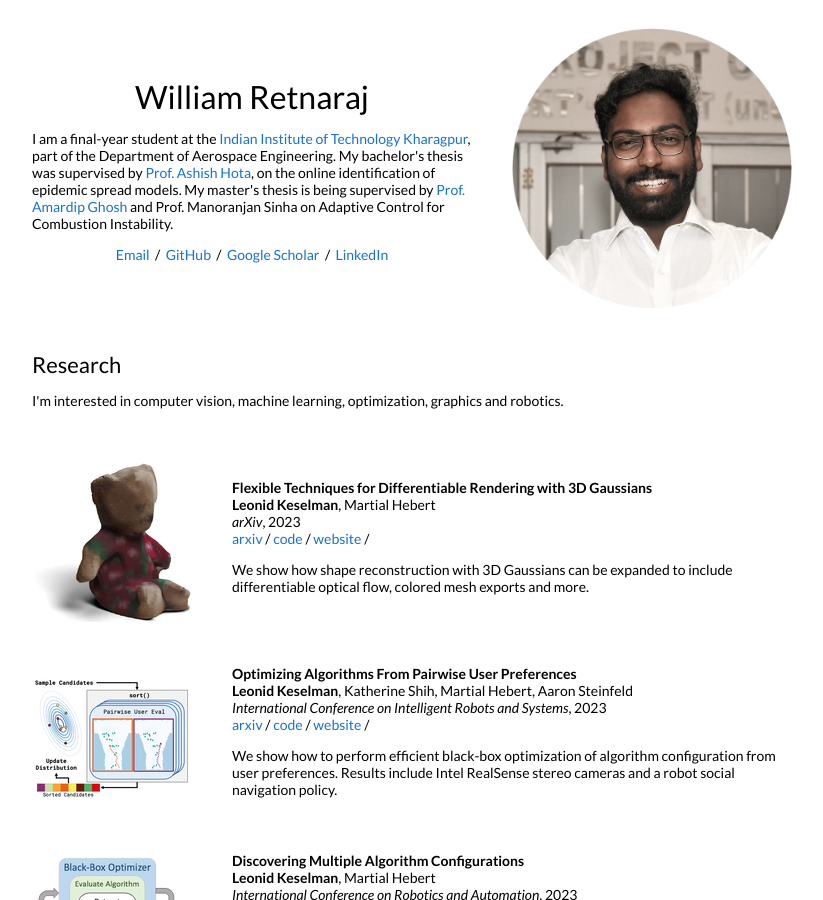
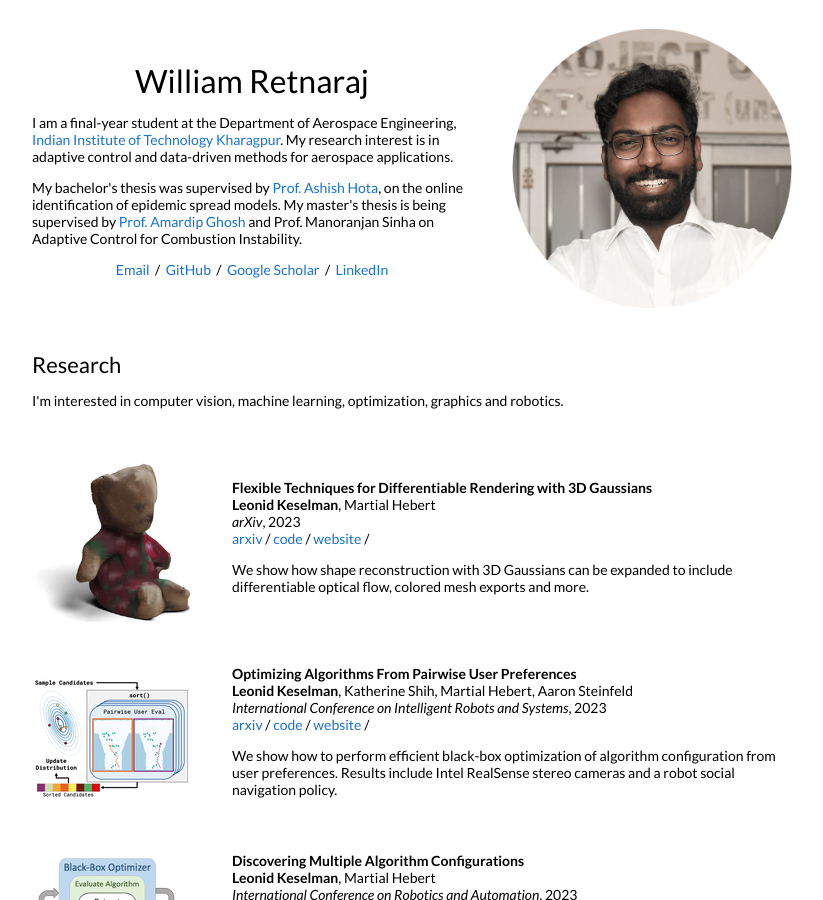
Before and after one commit to willcmc/willcmc.github.io, a Jekyll site: the page built from _posts/2023-08-28-3dgaussians.markdown, in a window 1280 px wide and 900 px high. Shown: the whole window, without its empty margins (228-1051 px from the left). Built offline with Jekyll 4.4.1, drawn with Linux system fonts in a browser that asks for light colours.

Commit message:
Update default.html

```diff
--- a/_layouts/default.html
+++ b/_layouts/default.html
@@ -34,7 +34,11 @@
               <h1>
                 William Retnaraj
               </h1>
-              <p>I am a final-year student at the <a href="https://iitkgp.ac.in/">Indian Institute of Technology Kharagpur</a>, part of the Department of Aerospace Engineering. My bachelor's thesis was supervised by <a href="http://www.facweb.iitkgp.ac.in/~ahota/index.html">Prof. Ashish Hota</a>, on the online identification of epidemic spread models. My master's thesis is being supervised by <a href="https://www.scholartag.com/profile.php?id=1&pn=1"> Prof. Amardip Ghosh</a> and Prof. Manoranjan Sinha on Adaptive Control for Combustion Instability.
+              <p>
+                I am a final-year student at the Department of Aerospace Engineering, <a href="https://iitkgp.ac.in/">Indian Institute of Technology Kharagpur</a>. My research interest is in adaptive control and data-driven methods for aerospace applications.
+              </p>
+              <p>
+                My bachelor's thesis was supervised by <a href="http://www.facweb.iitkgp.ac.in/~ahota/index.html">Prof. Ashish Hota</a>, on the online identification of epidemic spread models. My master's thesis is being supervised by <a href="https://www.scholartag.com/profile.php?id=1&pn=1"> Prof. Amardip Ghosh</a> and Prof. Manoranjan Sinha on Adaptive Control for Combustion Instability.
               </p>
               <p style="text-align:center">
                 <a target="_blank" href="https://mailhide.io/e/B8TyS"> Email</a> &nbsp;/&nbsp;
```
